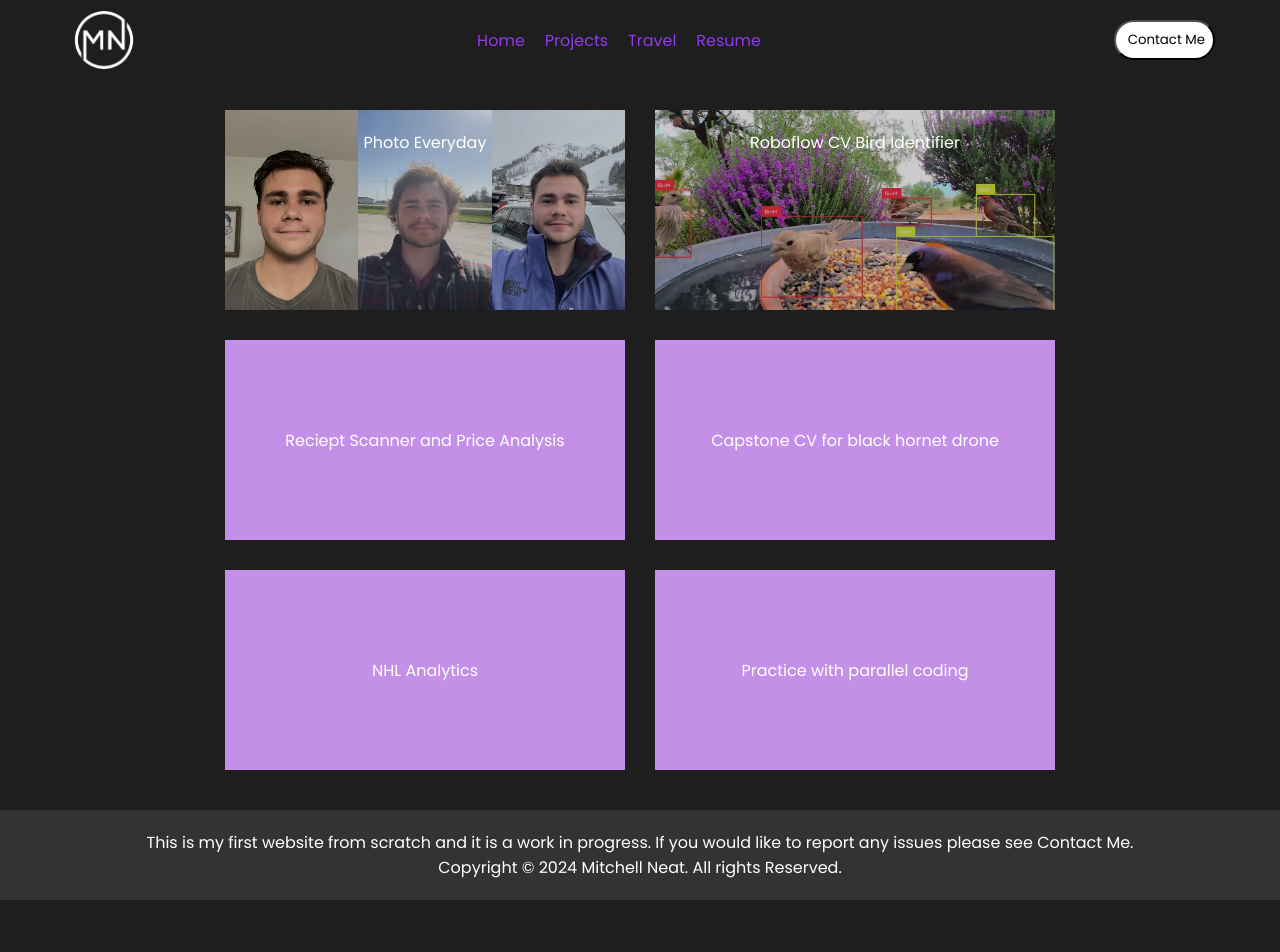
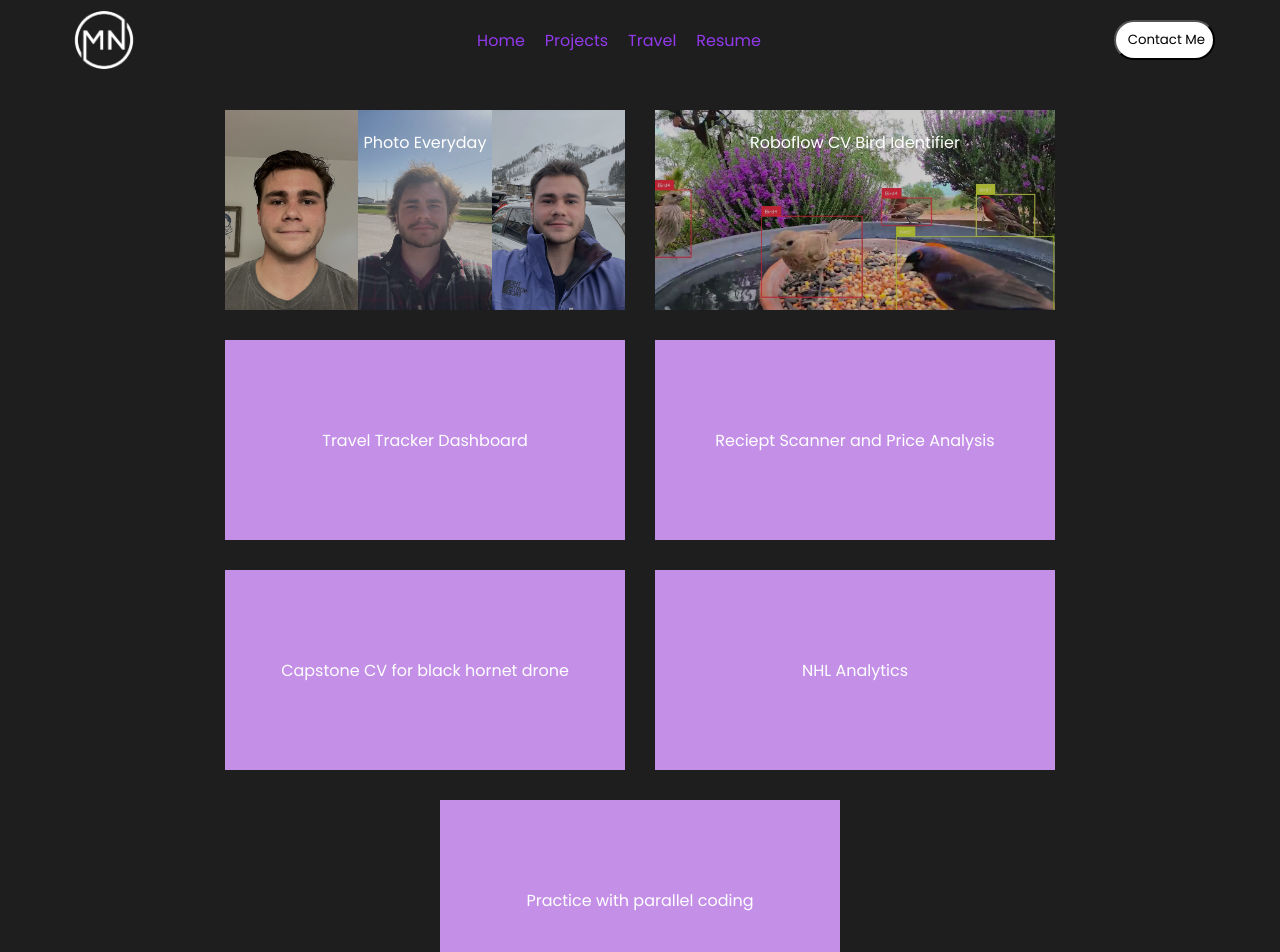
Before and after one commit to mitchneat/personalWebsite, a React (Create React App) app: page /projects in a window 1280 px wide. Shown: the top 952 px of the page. Before the commit the page ends 900 px from the top, so only its background shows below. Built offline with nearby package versions, Linux system fonts and the light colour scheme.

Commit message:
updating resume

```diff
--- a/src/components/footer/footer.js
+++ b/src/components/footer/footer.js
@@ -6,7 +6,7 @@ const Footer = () => {
     return (
         <footer className='footer'>
                 <div className='center'>
-                    This is my first website from scratch and it is a work in progress.
+                    This is a work in progress.
                     If you would like to report any issues please see Contact Me.
                 </div>
                 {/* <br/> */}
--- a/src/components/projects/projects.js
+++ b/src/components/projects/projects.js
@@ -23,6 +23,12 @@ const Projects = () => {
                 <div class="rectangle image-container">
                     <img src={pic4} alt="pic1" className="logoimage1"/>
                     <p class='projoverlayText'>Roboflow CV Bird Identifier</p>
+                </div>
+            </Link>
+
+            <Link to='/comingSoon' className="image-link">
+            <div class="rectangle text-container">
+                    <p className='projectLabel'>Travel Tracker Dashboard</p>
                 </div>
             </Link>
 
```
Also changed, not shown: 1 other file (tests, documents, lock files or other folders).
